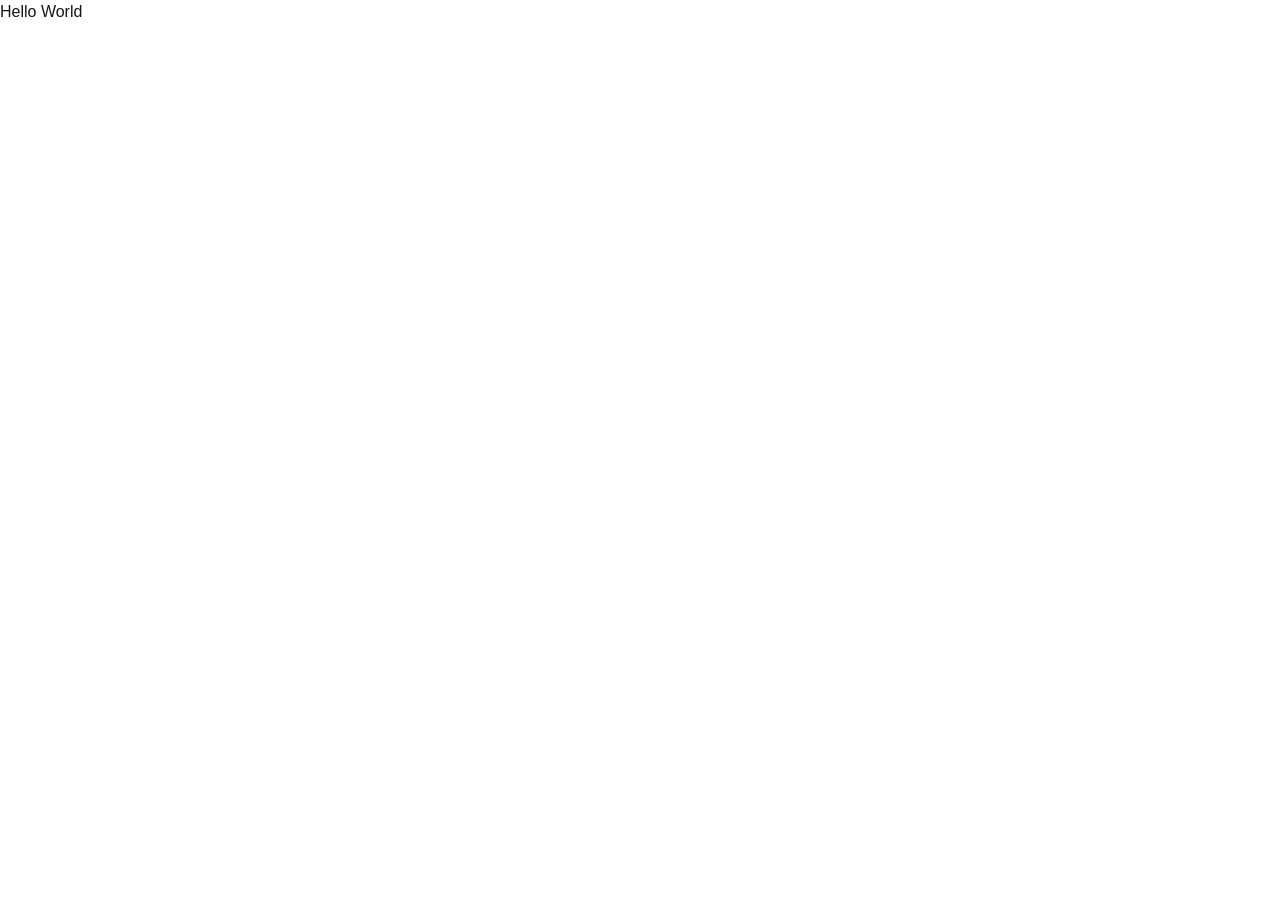
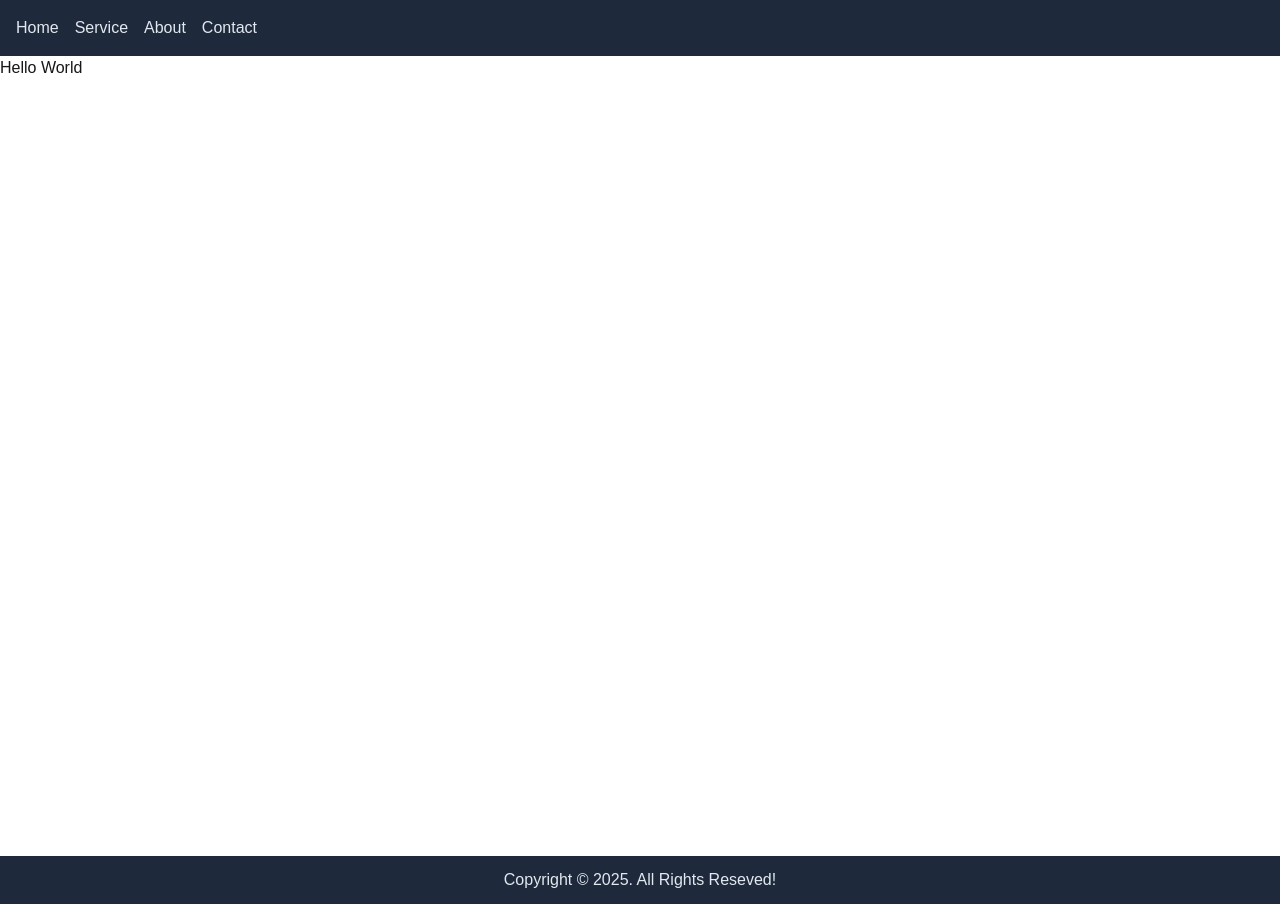
Before and after one commit to yasinarafat4/find-my-college, a Next.js app: page / in a window 1280 px wide. Before the commit the page ends 800 px from the top, so only its background shows below. Built offline with nearby package versions, Linux system fonts and the light colour scheme.

Commit message:
Primary setup done

```diff
--- /dev/null
+++ b/src/app/components/Footer.jsx
@@ -0,0 +1,7 @@
+import React from "react";
+
+const Footer = () => {
+  return <div className="bg-slate-800 text-slate-200 p-3 text-center">Copyright &copy; 2025. All Rights Reseved!</div>;
+};
+
+export default Footer;
--- /dev/null
+++ b/src/app/components/Navbar.jsx
@@ -0,0 +1,18 @@
+import React from "react";
+
+const Navbar = () => {
+  return (
+    <div>
+      <nav className="bg-slate-800 text-slate-200 p-4">
+        <ul className="flex items-center justiify-center gap-4">
+          <li>Home</li>
+          <li>Service</li>
+          <li>About</li>
+          <li>Contact</li>
+        </ul>
+      </nav>
+    </div>
+  );
+};
+
+export default Navbar;
--- a/src/app/layout.js
+++ b/src/app/layout.js
@@ -1,5 +1,7 @@
 import { Geist, Geist_Mono } from "next/font/google";
 import "./globals.css";
+import Navbar from "./components/Navbar";
+import Footer from "./components/Footer";
 
 const geistSans = Geist({
   variable: "--font-geist-sans",
@@ -22,7 +24,9 @@ export default function RootLayout({ children }) {
       <body
         className={`${geistSans.variable} ${geistMono.variable} antialiased`}
       >
-        {children}
+        <Navbar />
+        <main className="h-screen h-max-[600px]">{children}</main>
+        <Footer />
       </body>
     </html>
   );
```
